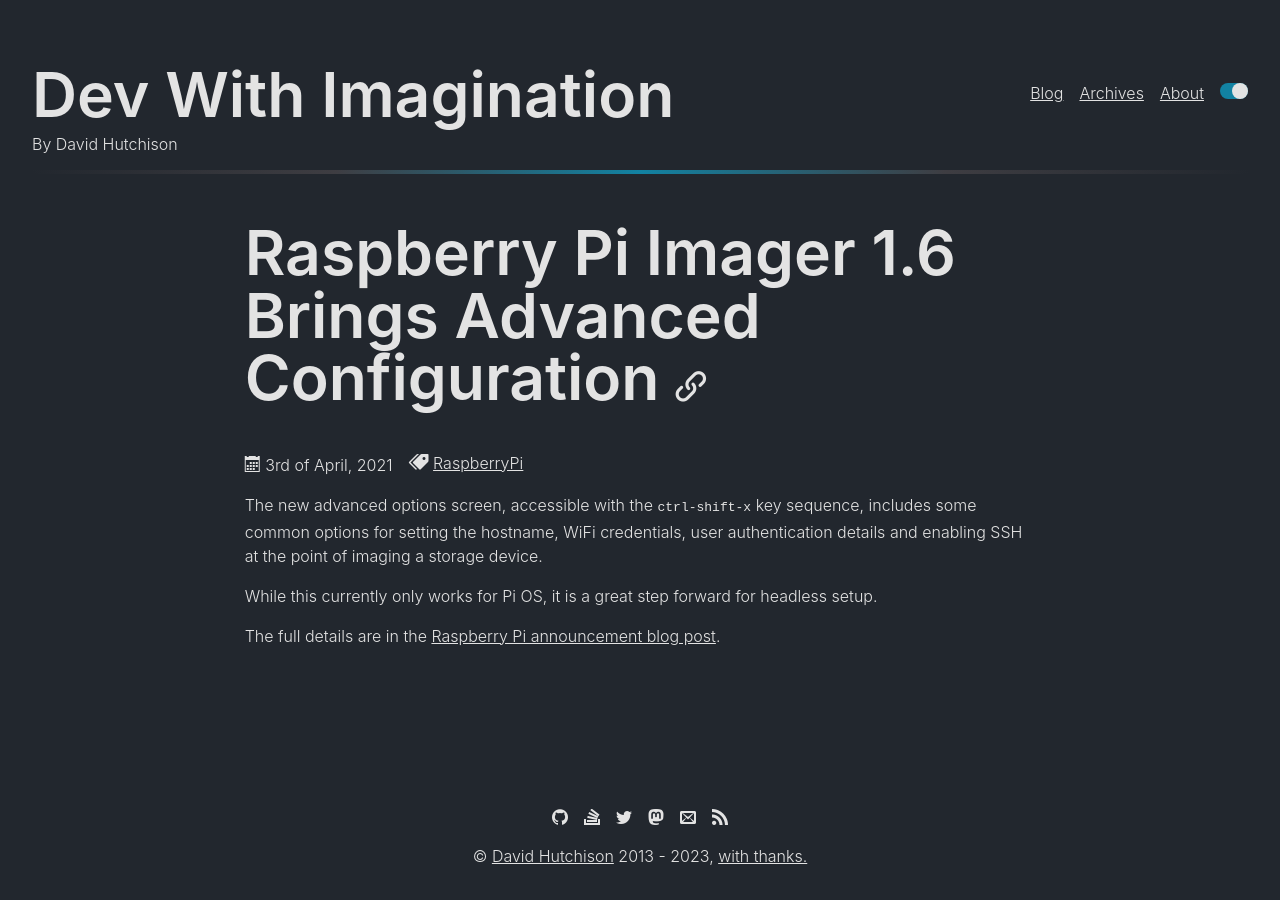
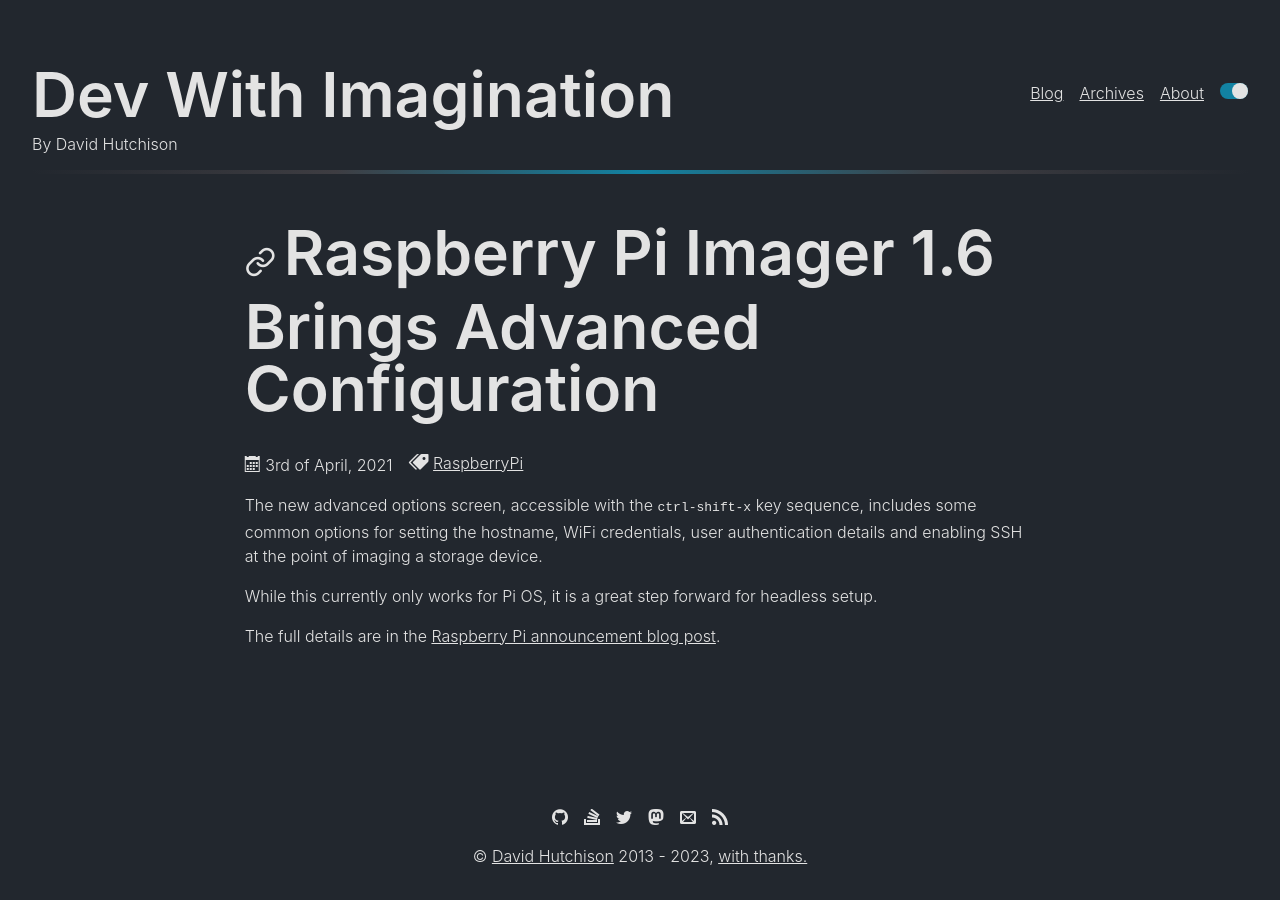
Before and after one commit to dhutchison/dhutchison.github.io, a Jekyll site: the page built from _posts/2021-04-03-raspberry-pi-imager-1-dot-6-brings-advanced-configuration.markdown, in a window 1280 px wide. Built offline with Jekyll 4.4.1, drawn with Linux system fonts in a browser that asks for light colours; some web fonts are replaced.

Commit message:
fix: link icon locations

```diff
--- a/_includes/post_preview.html
+++ b/_includes/post_preview.html
@@ -5,10 +5,10 @@
 <article class="post">
 		<header class="post-heading">
 			<h2 class="post-title">
+				{% if post.link %}<span class="icon-link"></span>{% endif %}
 				<a href="{% if post.link %}{{ post.link }}{% else %}{{ post.url }}{% endif %}"
 					{% if noPreview != true %}class="title"{% endif %}>
 						{{ post.title }}</a>
-				{% if post.link %}<span class=".icon-link1"></span>{% endif %}
 			</h2>
 			<div class="post-meta">
 				{% if post.date %}
--- a/_layouts/post.html
+++ b/_layouts/post.html
@@ -6,12 +6,12 @@ post: true
 	<header class="post-heading">
 		{% if page.header_image %} {{ page.header_image | markdownify }}{% endif %}
 		<h1 class="post-title">
-			{{ page.title }}
 			{% if page.link %}
 				<a href="{{ page.link }}" class="post-link">
-					<span class="icon-link1"></span>
+					<span class="icon-link"></span>
 				</a>
 			{% endif %}
+			{{ page.title }}
 		</h1>
 		<div class="post-meta">
 			{% if page.date %}
```
